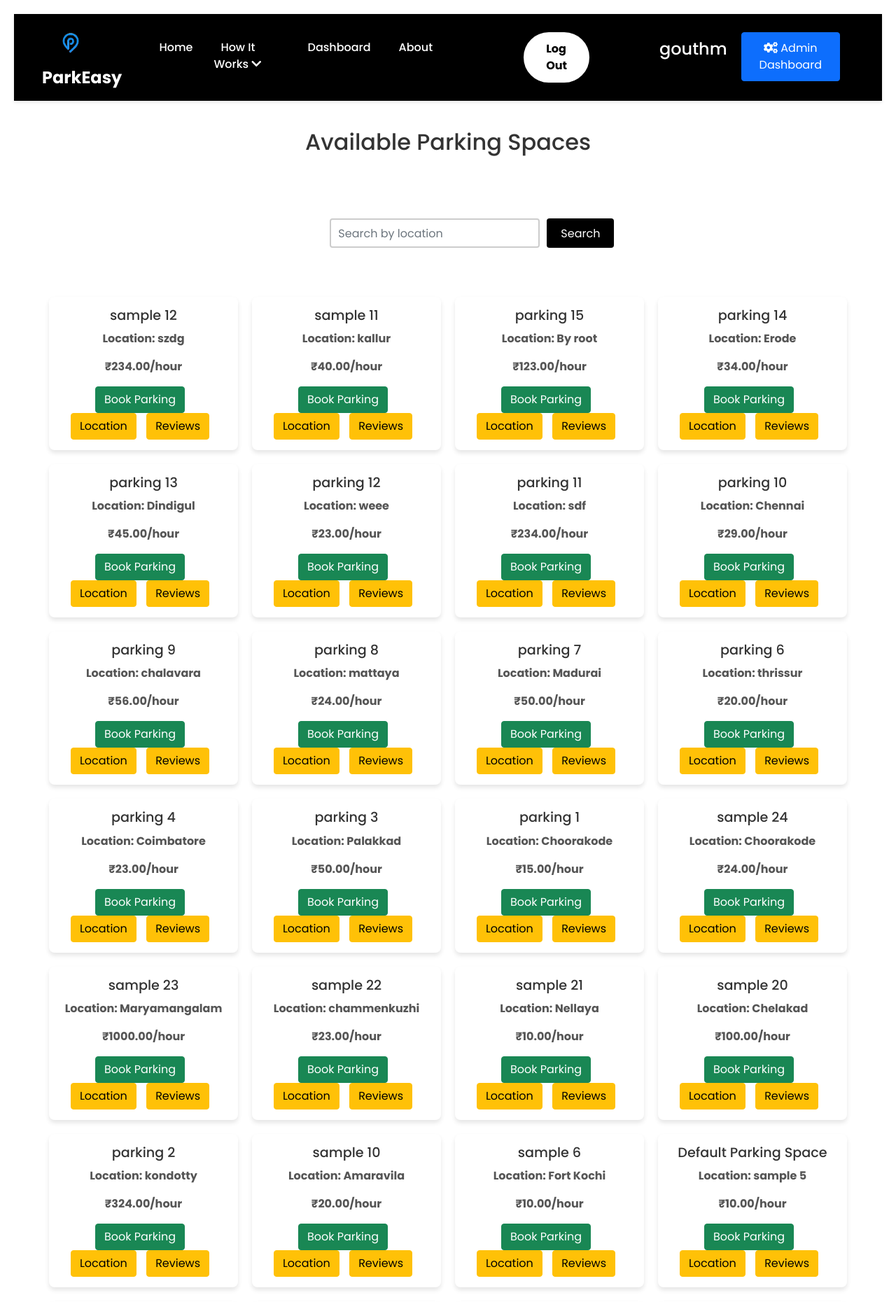
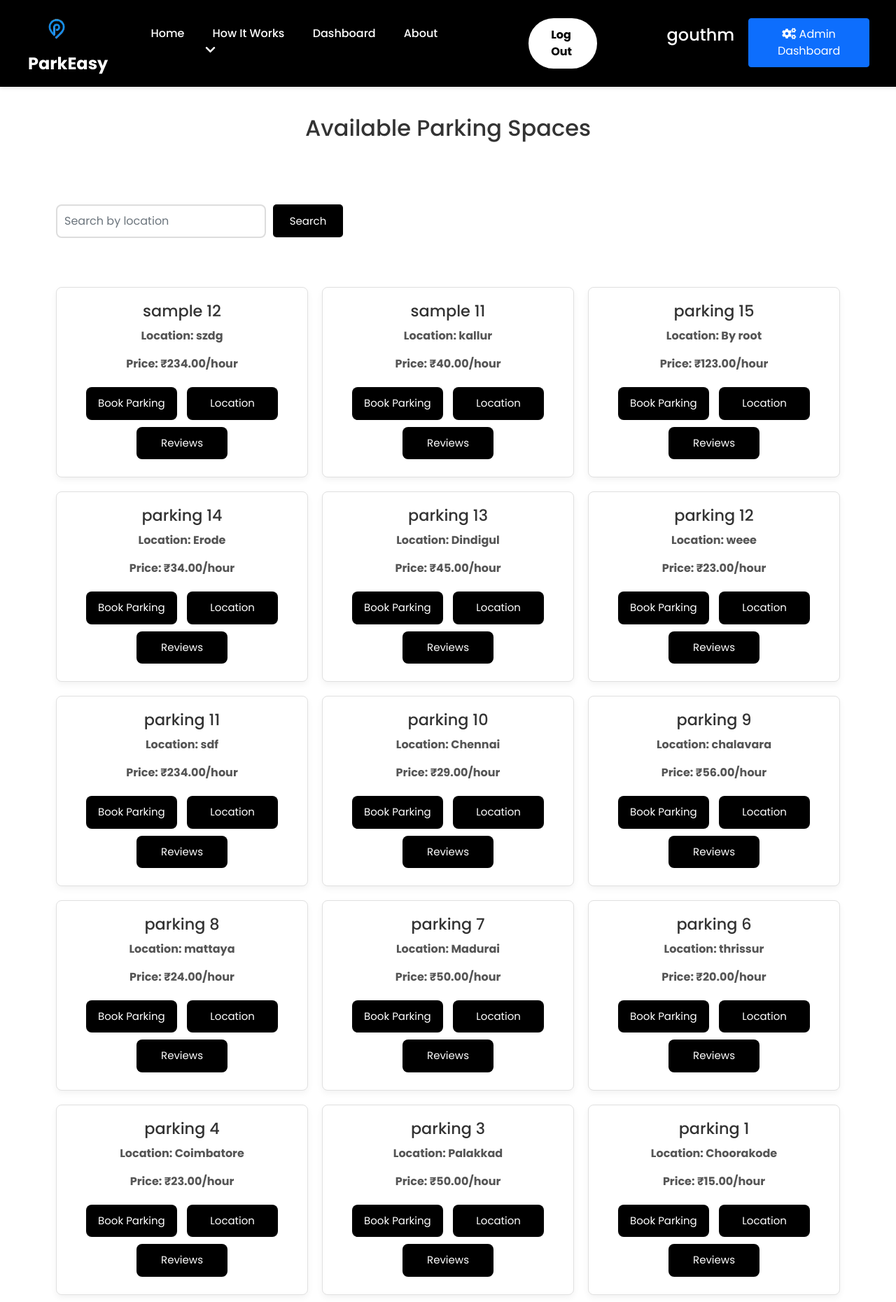
Before and after one commit to gouthm04/ParkEasy, a Django app: page /parkeasy/parking-spaces/ in a window 1280 px wide. Shown: the top 1860 px of the page at 70% size. Run offline with Django 5.2, Linux system fonts and the light colour scheme; a user stored in the database is signed in; data comes from the database, SQL or seed files in the repository.

Commit message:
sml ui updates

```diff
--- a/static/css/base_style.css
+++ b/static/css/base_style.css
@@ -19,19 +19,21 @@ body {
     line-height: 1.6;
     display: flex;
     flex-direction: column;
-    min-height: 400px; /* Ensure body takes full height of viewport */
+    min-height: 400px;
+    /* Ensure body takes full height of viewport */
 }
 
 /* Wrapper for header and main content */
 .wrapper {
-    flex: 1; /* Fills remaining space between header and footer */
+    flex: 1;
+    /* Fills remaining space between header and footer */
     display: flex;
     flex-direction: column;
 }
 
 /* Header Styles */
 header {
-    width: 100%;
+    width: 105%;
     background-color: black;
     color: white;
     padding: 15px 50px;
@@ -42,6 +44,8 @@ header {
     position: sticky;
     top: 0;
     z-index: 10;
+    margin-left: -20px;
+    margin-top: -20px;
 }
 
 /* Logo Styles */
@@ -227,10 +231,17 @@ header nav ul li.dropdown:hover .fas {
 
 /* Footer Styles */
 footer {
-    background-color: #333;
-    color: rgba(255, 255, 255, 0.826);
+    background-color: #000000;
+    color: rgb(255, 255, 255);
     text-align: center;
     padding: 10px;
-    margin-top: auto; /* Ensures footer stays at the bottom */
-    width: 100%; /* Ensures footer spans full width */
+    /* margin-top: auto; */
+    /* Ensures footer stays at the bottom */
+    width: 103%;
+    /* Ensures footer spans full width */
+    margin-left: -21px;
 }
+footer p{
+    margin-top: 14px;
+    color: rgba(255, 255, 255, 0.726);
+}
--- a/static/css/parking_space_list.css
+++ b/static/css/parking_space_list.css
@@ -9,7 +9,7 @@
 body {
     font-family: 'Poppins', sans-serif;
     line-height: 1.6;
-    background-color: #f4f4f4;
+    background-color: #f9f9f9;
     padding: 20px;
     display: flex;
     flex-direction: column;
@@ -21,64 +21,102 @@ body {
     text-align: center;
     font-size: 2rem;
     color: #333;
-    margin-bottom: 20px;
+    margin-bottom: 30px;
 }
 
 /* Search Form Styling */
 .search-form {
     display: flex;
     justify-content: center;
-    margin-bottom: 20px;
-    margin-left: 34%;
+    margin-bottom: 30px;
+    gap: 10px;
 }
 
 .search-form .form-control {
-    width: 300px; /* Adjustable width */
+    width: 300px;
     padding: 10px;
     font-size: 1rem;
-    border: 2px solid #ccc;
-    border-radius: 4px;
-    height: 42px;
+    border: 2px solid #ddd;
+    border-radius: 8px;
+    height: auto;
+    transition: border-color 0.3s ease;
 }
 
-.search-form .btn {
-    background-color: #000000;
-    color: white;
-    height: 42px;
-    padding: 10px 20px;
-    font-size: 1rem;
-    border: none;
-    border-radius: 4px;
-    cursor: pointer;
-    transition: background-color 0.3s ease;
-    margin-left: 10px; /* Proper alignment with input */
+.search-form .form-control:focus {
+    border-color: #007bff;
+    outline: none;
 }
 
-.search-form .btn:hover {
+/* Search button using the new button style */
+.search-form button {
+    display: inline-block;
+    border-radius: 5px;
     background-color: #000000;
+    border: none;
+    color: #FFFFFF;
+    text-align: center;
+    font-size: 15px;
+    padding: 11px;
+    width: 130px;
+    transition: all 0.5s;
+    cursor: pointer;
+    height: 47px;
+}
+
+.search-form button:focus {
+    outline: 2px dashed #007bff;
+    outline-offset: 2px;
+}
+
+.search-form button span {
+    cursor: pointer;
+    display: inline-block;
+    position: relative;
+    transition: 0.5s;
+}
+
+.search-form button span:after {
+    content: '»';
+    position: absolute;
+    opacity: 0;
+    top: 0;
+    right: -15px;
+    transition: 0.5s;
+}
+
+.search-form button:hover span {
+    padding-right: 15px;
+}
+
+.search-form button:hover span:after {
+    opacity: 1;
+    right: 0;
 }
 
 /* Parking Space Grid Layout */
 .parking-space-grid {
     display: grid;
-    grid-template-columns: repeat(auto-fill, minmax(250px, 1fr));
+    grid-template-columns: repeat(auto-fit, minmax(300px, 1fr));
     gap: 20px;
-    padding: 10px;
+    padding: 0 20px;
     max-width: 1200px;
     margin: 0 auto;
 }
 
+/* Parking Space Card Styling */
 .parking-space-card {
-    background: white;
-    padding: 15px;
+    background: #ffffff;
+    border: 1px solid #e0e0e0;
     border-radius: 8px;
-    box-shadow: 0 4px 6px rgba(0, 0, 0, 0.1);
+    box-shadow: 0 4px 10px rgba(0, 0, 0, 0.05);
+    padding: 20px;
     text-align: center;
-    transition: transform 0.3s ease;
+    transition: transform 0.3s ease, box-shadow 0.3s ease;
 }
 
 .parking-space-card:hover {
     transform: translateY(-5px);
+    box-shadow: 0 6px 15px rgba(0, 0, 0, 0.1);
 }
 
 .space-link {
@@ -86,8 +124,12 @@ body {
     color: inherit;
 }
 
+.space-link:hover {
+    text-decoration: none;
+}
+
 .space-link h3 {
-    font-size: 1.2rem;
+    font-size: 1.4rem;
     margin-bottom: 10px;
     color: #333;
 }
@@ -97,30 +139,64 @@ body {
     color: #555;
 }
 
+/* Button Group Styling */
+.button-group {
+    margin-top: 15px;
+}
+
+.button-group .btn {
+    display: inline-block;
+    border-radius: 8px;
+    background-color: #000000;
+    border: none;
+    color: #FFFFFF;
+    text-align: center;
+    font-size: 15px;
+    padding: 12px 16px;
+    min-width: 130px;
+    transition: all 0.5s;
+    cursor: pointer;
+    margin: 5px;
+    white-space: nowrap;
+    overflow: hidden;
+    text-overflow: ellipsis;
+}
+
+.button-group .btn:focus {
+    outline: 2px dashed #007bff;
+    outline-offset: 2px;
+}
+
+.button-group .btn span {
+    cursor: pointer;
+    display: inline-block;
+    position: relative;
+    transition: 0.5s;
+}
+
+.button-group .btn span:after {
+    content: '»';
+    position: absolute;
+    opacity: 0;
+    top: 0;
+    right: -15px;
+    transition: 0.5s;
+    color: #000000;
+}
+
+.button-group .btn:hover span {
+    padding-right: 15px;
+}
+
+.button-group .btn:hover span:after {
+    opacity: 1;
+    right: 0;
+}
+
 /* Empty Message Styling */
 .empty-message {
     text-align: center;
-    color: #666;
+    color: #888;
     font-size: 1.2rem;
-    margin-top: 20px;
+    margin-top: 30px;
 }
-
-
-/* Book Button Styling */
-.book-btn {
-    display: block;
-    margin: 10px auto 0; /* Center button and add margin */
-    padding: 10px 20px;
-    font-size: 1rem;
-    color: white;
-    background-color: #000000;
-    border: none;
-    border-radius: 4px;
-    cursor: pointer;
-    transition: background-color 0.3s ease, transform 0.2s ease;
-}
-
-.book-btn:hover {
-    background-color: #000000;
-    transform: scale(1.05);
-}
--- a/templates/base.html
+++ b/templates/base.html
@@ -139,7 +139,7 @@
 
     <!-- Footer Section -->
     <footer>
-        <p>&copy; 2024 ParkEasy. All Rights Reserved.</p>
+        <p>&copy; 2025 ParkEasy. All Rights Reserved.</p>
     </footer>
 
 </body>
--- a/templates/parking/parking_space_list.html
+++ b/templates/parking/parking_space_list.html
@@ -1,4 +1,3 @@
-<!-- In parking_space_list.html -->
 {% extends "base.html" %}
 {% load static %}
 
@@ -7,24 +6,26 @@
 
 <form method="get" class="search-form">
     <input type="text" name="q" value="{{ query }}" placeholder="Search by location" class="form-control">
-    <button type="submit" class="btn btn-primary">Search</button>
+    <button type="submit"><span>Search</span></button>
 </form>
 
 <div class="parking-space-grid">
     {% for space in parking_spaces %}
     <div class="parking-space-card">
         <a href="{% url 'parking_space_detail' space.id %}" class="space-link">
-            <h3>{{ space.name }}</h3>  <!-- Display the name of the parking space -->
-            <p>Location: {{ space.location }}</p>  <!-- You can also keep location if needed -->
-            <p>₹{{ space.price_per_hour }}/hour</p>
+            <h3>{{ space.name }}</h3>
+            <p><strong>Location:</strong> {{ space.location }}</p>
+            <p><strong>Price:</strong> ₹{{ space.price_per_hour }}/hour</p>
         </a>
-        {% if space.host.user != request.user %}
-        <a href="{% url 'create_booking' parking_space_id=space.id %}" class="btn btn-success">Book Parking</a>
-        <a href="{% url 'map' space.id %}" class="btn btn-warning">Location</a>
-        <a href="{% url 'parking_space_reviews' space.id %}" class="btn btn-warning">Reviews</a>
-        {% else %}
-        <p class="text-muted">This is your parking space</p>
-        {% endif %}
+        <div class="button-group">
+            {% if space.host.user != request.user %}
+            <a href="{% url 'create_booking' parking_space_id=space.id %}" class="btn"><span>Book Parking</span></a>
+            <a href="{% url 'map' space.id %}" class="btn"><span>Location</span></a>
+            <a href="{% url 'parking_space_reviews' space.id %}" class="btn"><span>Reviews</span></a>
+            {% else %}
+            <p class="text-muted">This is your parking space</p>
+            {% endif %}
+        </div>
     </div>
     {% empty %}
     <div class="empty-message">
```
